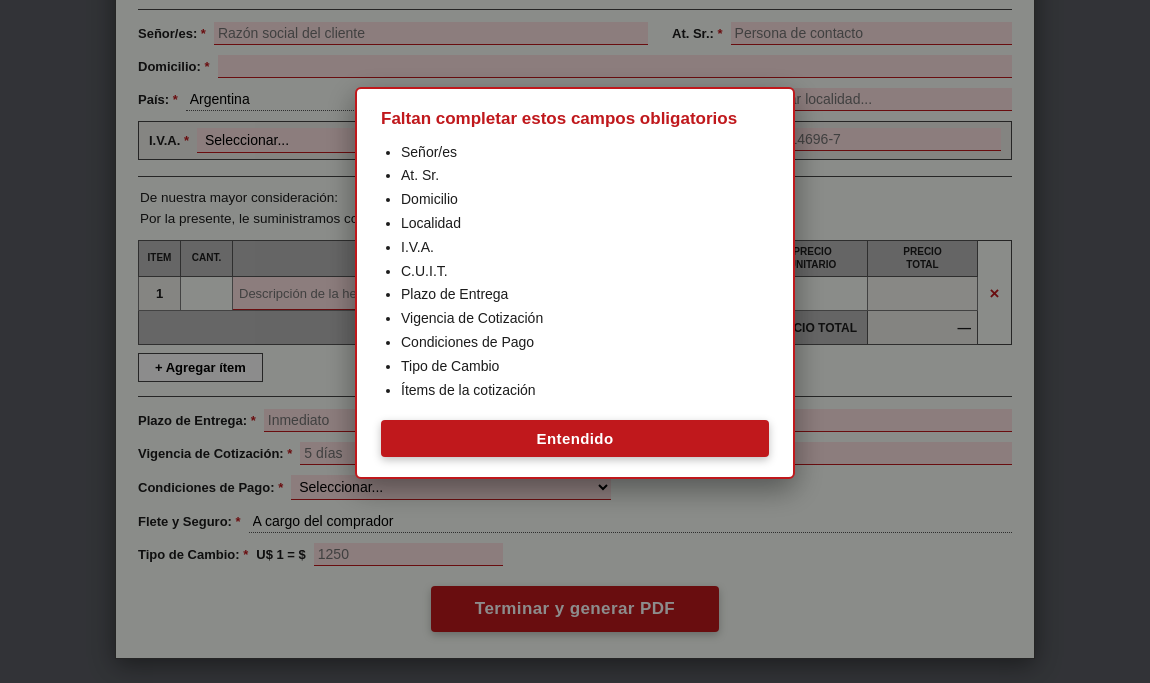
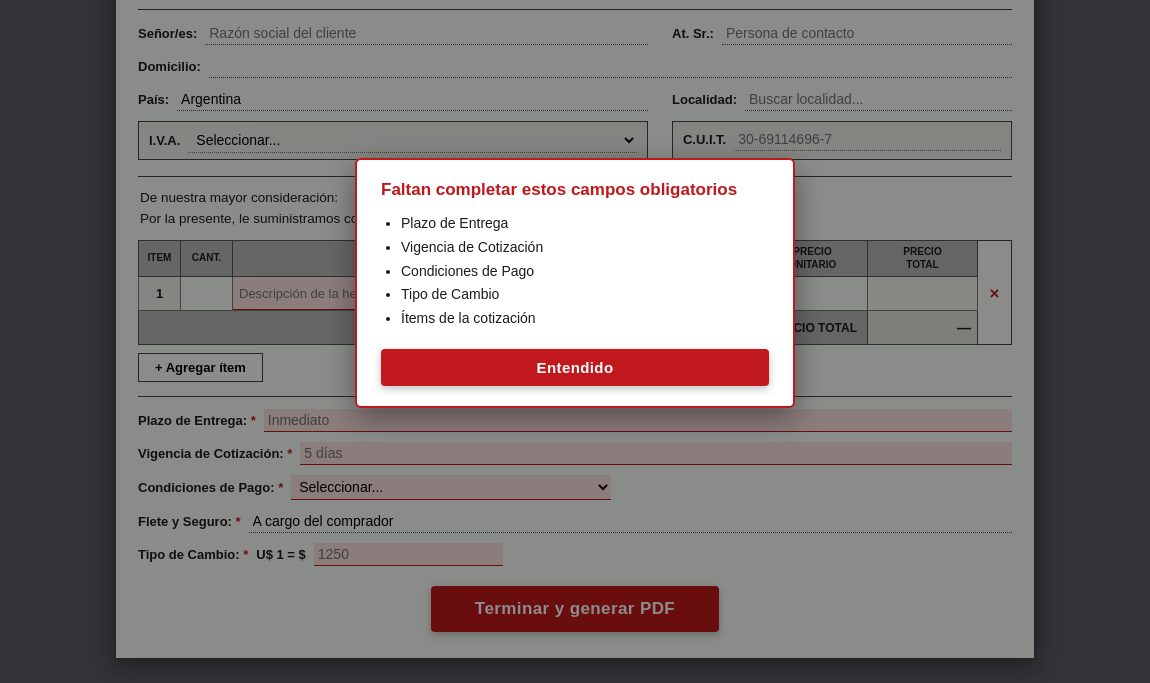
Before and after one commit to woodtoolsmarketing/cotizador_woodtools, an Electron app: page index.html in a window 1150 px wide. Both pictures are taken after a click on the button "Terminar y generar PDF". Shown: the part 254-937 px from the top of the page. Drawn offline with Linux system fonts and the light colour scheme.

Commit message:
actualizacion-code-vie 07/08/2026 15:45:35,41

```diff
--- a/css/styles.css
+++ b/css/styles.css
@@ -381,12 +381,18 @@ body {
 
 #tabla-items tfoot .pie-total-valor {
   font-weight: bold;
-  font-size: 13.5px;
+  font-size: 13px;
   text-align: right;
   padding: 8px 6px;
   background: #f1f1ec;
   border: 1px solid #555;
   white-space: nowrap;
+}
+
+/* Renglón final destacado (PRECIO TOTAL o Subtotal con IVA) */
+#tabla-items tfoot .pie-total-destacado {
+  font-size: 14px;
+  background: #e7e7df;
 }
 
 .btn-quitar {
--- a/index.html
+++ b/index.html
@@ -46,29 +46,29 @@
     <section class="datos-cliente">
       <div class="fila-cliente">
         <div class="campo ancho-60">
-          <label for="senores">Señor/es: <span class="obligatorio">*</span></label>
+          <label for="senores">Señor/es:</label>
           <input type="text" id="senores" placeholder="Razón social del cliente">
         </div>
         <div class="campo ancho-40">
-          <label for="atsr">At. Sr.: <span class="obligatorio">*</span></label>
+          <label for="atsr">At. Sr.:</label>
           <input type="text" id="atsr" placeholder="Persona de contacto">
         </div>
       </div>
       <div class="fila-cliente">
         <div class="campo ancho-60">
-          <label for="domicilio">Domicilio: <span class="obligatorio">*</span></label>
+          <label for="domicilio">Domicilio:</label>
           <input type="text" id="domicilio">
         </div>
       </div>
       <div class="fila-cliente">
         <div class="campo ancho-60">
-          <label for="pais">País: <span class="obligatorio">*</span></label>
+          <label for="pais">País:</label>
           <div class="con-buscador">
             <input type="text" id="pais" placeholder="Buscar país..." autocomplete="off">
           </div>
         </div>
         <div class="campo ancho-40">
-          <label for="localidad">Localidad: <span class="obligatorio">*</span></label>
+          <label for="localidad">Localidad:</label>
           <div class="con-buscador">
             <input type="text" id="localidad" placeholder="Buscar localidad..." autocomplete="off">
           </div>
@@ -76,7 +76,7 @@
       </div>
       <div class="fila-cliente fila-iva">
         <div class="campo ancho-60 campo-recuadro">
-          <label for="condicion-iva">I.V.A. <span class="obligatorio">*</span></label>
+          <label for="condicion-iva">I.V.A.</label>
           <select id="condicion-iva">
             <option value="">Seleccionar...</option>
             <option value="Responsable inscripto 21%">Responsable inscripto 21%</option>
@@ -85,7 +85,7 @@
           </select>
         </div>
         <div class="campo ancho-40 campo-recuadro">
-          <label for="cuit-cliente">C.U.I.T. <span class="obligatorio">*</span></label>
+          <label for="cuit-cliente">C.U.I.T.</label>
           <input type="text" id="cuit-cliente" placeholder="30-69114696-7" maxlength="13" inputmode="numeric">
         </div>
       </div>
@@ -114,12 +114,8 @@
         <tbody id="cuerpo-items">
           <!-- Las filas se agregan por JS -->
         </tbody>
-        <tfoot>
-          <tr>
-            <td colspan="5" class="pie-total-etiqueta">PRECIO TOTAL</td>
-            <td id="total-general" class="pie-total-valor">&mdash;</td>
-            <td class="celda-borrar"></td>
-          </tr>
+        <tfoot id="pie-tabla">
+          <!-- Las filas de total (o Subtotal / Subtotal con IVA) se generan por JS -->
         </tfoot>
       </table>
       <button type="button" id="btn-agregar" class="btn-secundario">+ Agregar ítem</button>
--- a/js/app.js
+++ b/js/app.js
@@ -244,6 +244,7 @@ document.addEventListener('DOMContentLoaded', () => {
   document.getElementById('tipo-cambio').addEventListener('input', actualizarTotal);
 
   agregarFila();
+  actualizarTotal();
 });
 
 btnAgregar.addEventListener('click', agregarFila);
@@ -394,22 +395,22 @@ function totalLineaNum(unitStr, descuStr, cantStr) {
   return total;
 }
 
-function calcularTotal() {
+/* Suma los productos separando por moneda, sin aplicar IVA. */
+function sumarProductos() {
   let pesos = 0;
   let dolares = 0;
-
   for (const item of recolectarItems()) {
     const subtotal = totalLineaNum(item.unit, item.descu, item.cant);
     if (isNaN(subtotal)) continue;
     if (item.moneda === 'U$') dolares += subtotal;
     else pesos += subtotal;
   }
+  return { pesos, dolares };
+}
 
-  // Responsable inscripto: el 21% se suma en el total (salvo Tierra del Fuego)
-  const factor = (valor('condicion-iva') === 'Responsable inscripto 21%' && !esTierraDelFuego()) ? 1.21 : 1;
-  pesos *= factor;
-  dolares *= factor;
-
+/* Da el texto de un monto según las monedas: todo en $ o todo en U$; si hay
+   mezcla, los U$ se pasan a $ con el tipo de cambio. */
+function formatearMonto(pesos, dolares) {
   if (pesos === 0 && dolares === 0) return { texto: '—', valido: false };
   if (dolares === 0) return { texto: '$ ' + dinero(pesos), valido: true };
   if (pesos === 0) return { texto: 'U$ ' + dinero(dolares), valido: true };
@@ -419,6 +420,17 @@ function calcularTotal() {
     return { texto: 'Falta el tipo de cambio', valido: false };
   }
   return { texto: '$ ' + dinero(pesos + dolares * tipoCambio), valido: true };
+}
+
+// ¿El 21% se suma en el total? (Responsable inscripto, salvo Tierra del Fuego)
+function ivaEnTotal() {
+  return valor('condicion-iva') === 'Responsable inscripto 21%' && !esTierraDelFuego();
+}
+
+function calcularTotal() {
+  const { pesos, dolares } = sumarProductos();
+  const factor = ivaEnTotal() ? 1.21 : 1;
+  return formatearMonto(pesos * factor, dolares * factor);
 }
 
 /* Refresca la columna "PRECIO TOTAL" de cada fila (unitario x cantidad). */
@@ -435,9 +447,31 @@ function actualizarFilas() {
   }
 }
 
+/* Datos del pie de la tabla. Con Responsable inscripto se muestran dos
+   renglones: "Subtotal" (sin IVA) y "Subtotal con IVA". En los demás casos,
+   un único "PRECIO TOTAL". */
+function renglonesPie() {
+  const { pesos, dolares } = sumarProductos();
+  if (ivaEnTotal()) {
+    return [
+      { etiqueta: 'Subtotal', texto: formatearMonto(pesos, dolares).texto, destacado: false },
+      { etiqueta: 'Subtotal con IVA', texto: formatearMonto(pesos * 1.21, dolares * 1.21).texto, destacado: true }
+    ];
+  }
+  return [
+    { etiqueta: 'PRECIO TOTAL', texto: formatearMonto(pesos, dolares).texto, destacado: true }
+  ];
+}
+
 function actualizarTotal() {
   actualizarFilas();
-  document.getElementById('total-general').textContent = calcularTotal().texto;
+  const pie = document.getElementById('pie-tabla');
+  pie.innerHTML = renglonesPie().map(r => `
+    <tr>
+      <td colspan="5" class="pie-total-etiqueta">${r.etiqueta}</td>
+      <td class="pie-total-valor${r.destacado ? ' pie-total-destacado' : ''}">${r.texto}</td>
+      <td class="celda-borrar"></td>
+    </tr>`).join('');
 }
 
 /* ---------- Aviso de campos faltantes ----------
@@ -502,14 +536,10 @@ function validar() {
 
   const faltantes = [];
 
+  // Los datos del cliente (Señor/es, At. Sr., Domicilio, País, Localidad,
+  // I.V.A., C.U.I.T.) NO son obligatorios. Solo se exigen los campos del pie
+  // y al menos un ítem cargado.
   const obligatorios = [
-    ['senores', 'Señor/es'],
-    ['atsr', 'At. Sr.'],
-    ['domicilio', 'Domicilio'],
-    ['pais', 'País'],
-    ['localidad', 'Localidad'],
-    ['condicion-iva', 'I.V.A.'],
-    ['cuit-cliente', 'C.U.I.T.'],
     ['plazo', 'Plazo de Entrega'],
     ['vigencia', 'Vigencia de Cotización'],
     ['pago', 'Condiciones de Pago'],
@@ -562,7 +592,6 @@ function generarPDF() {
   }
 
   const items = recolectarItems();
-  const total = calcularTotal();
 
   const { jsPDF } = window.jspdf;
   const doc = new jsPDF({ unit: 'mm', format: 'a4' });
@@ -705,23 +734,27 @@ function generarPDF() {
         4: { cellWidth: 30, halign: 'right' }
       };
 
+  // Pie: un "PRECIO TOTAL", o "Subtotal" + "Subtotal con IVA" si es
+  // Responsable inscripto (mismos renglones que muestra la web).
+  const piePDF = renglonesPie().map(r => [
+    {
+      content: r.etiqueta,
+      colSpan: columnas - 1,
+      styles: { halign: 'right', fontStyle: 'bold', fillColor: GRIS_CABECERA, textColor: 20, fontSize: 8 }
+    },
+    {
+      content: r.texto,
+      styles: { halign: 'right', fontStyle: 'bold', fillColor: GRIS_ETIQUETA, textColor: 20, fontSize: 8.5 }
+    }
+  ]);
+
   doc.autoTable({
     startY: y + 9,
     margin: { left: 12, right: 12 },
     theme: 'grid',
     head: [cabecera],
     body: filas,
-    foot: [[
-      {
-        content: 'PRECIO TOTAL',
-        colSpan: columnas - 1,
-        styles: { halign: 'right', fontStyle: 'bold', fillColor: GRIS_CABECERA, textColor: 20, fontSize: 8 }
-      },
-      {
-        content: total.texto,
-        styles: { halign: 'right', fontStyle: 'bold', fillColor: GRIS_ETIQUETA, textColor: 20, fontSize: 8.5 }
-      }
-    ]],
+    foot: piePDF,
     headStyles: {
       fillColor: GRIS_CABECERA,
       textColor: 20,
@@ -785,5 +818,8 @@ function generarPDF() {
 
   const cliente = valor('senores').replace(/[\\/:*?"<>|]/g, '').trim().replace(/\s+/g, '-');
   const fechaArchivo = valor('fecha').replace(/\//g, '-');
-  doc.save(`Cotizacion_${cliente}_${fechaArchivo}.pdf`);
+  const nombreArchivo = cliente
+    ? `Cotizacion_${cliente}_${fechaArchivo}.pdf`
+    : `Cotizacion_${fechaArchivo}.pdf`;
+  doc.save(nombreArchivo);
 }
```
Also changed, not shown: README.md.
